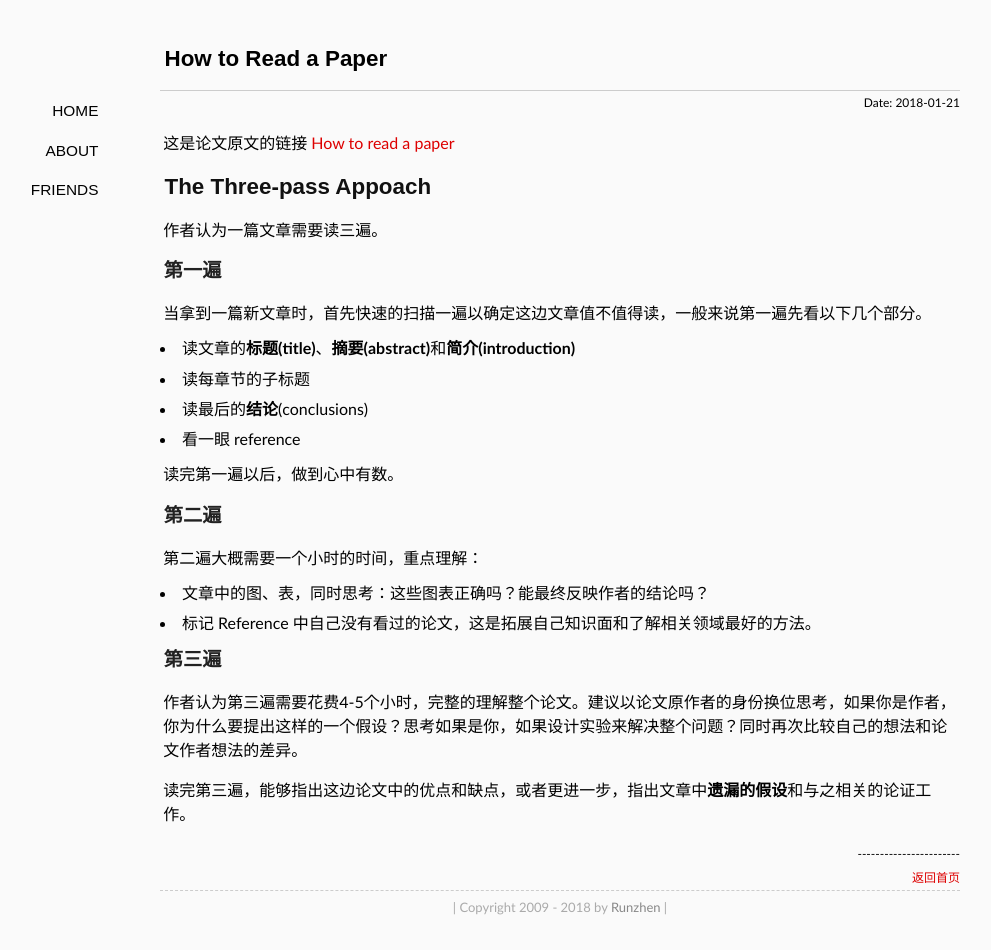
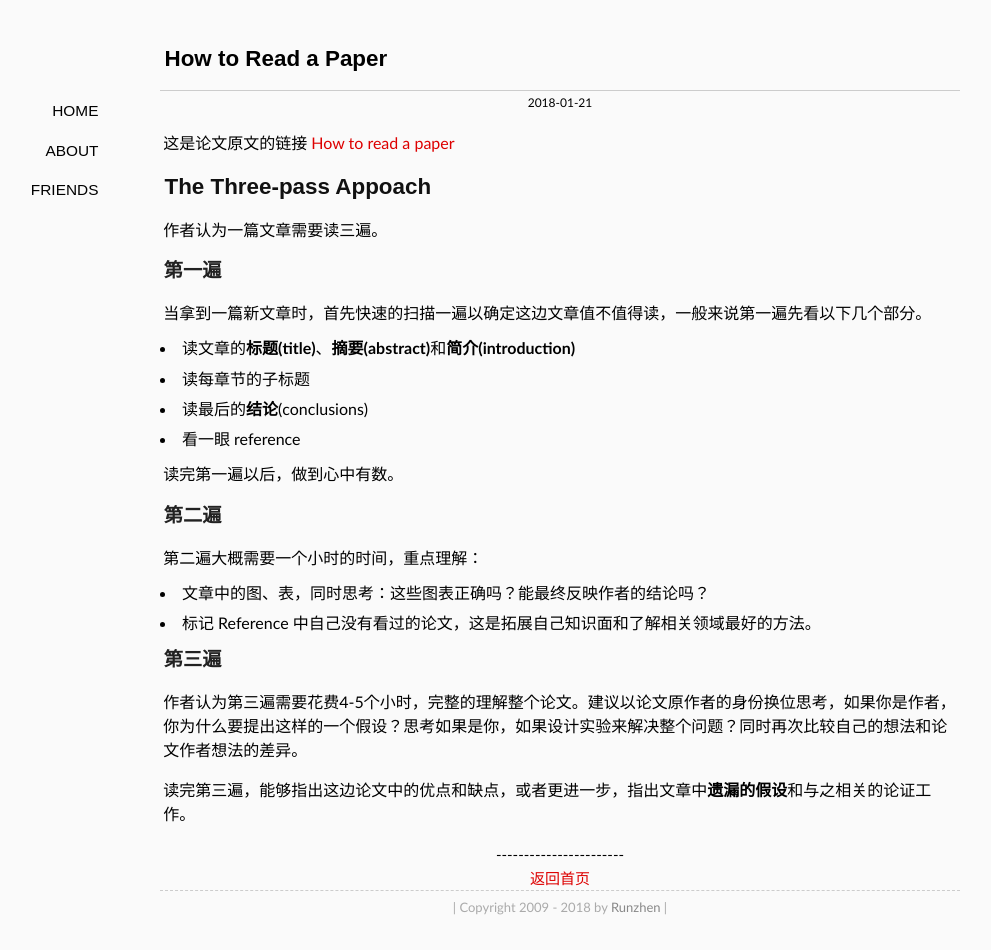
Before and after one commit to shaman7036/runzhen.github.io, a Jekyll site: the page built from _posts/2018-01-21-how-to-read-a-paper.md, in a window 1280 px wide. Shown: the whole page, without its empty margins (80-1071 px from the left). Built offline with Jekyll 4.4.1, drawn with Linux system fonts in a browser that asks for light colours; some web fonts are replaced.

Commit message:
meta_mid   meta_home

```diff
--- a/_layouts/post.html
+++ b/_layouts/post.html
@@ -2,9 +2,9 @@
 layout: default
 ---
 
-<section class="meta">
+<section class="meta_mid">
   <span class="time">
-    <time datetime="{{ page.date | date:"%Y-%m-%d" }}">Date: {{ page.date | date:"%Y-%m-%d" }}</time>
+    <time datetime="{{ page.date | date:"%Y-%m-%d" }}">{{ page.date | date:"%Y-%m-%d" }}</time>
   </span>
 </section>
 
@@ -14,12 +14,10 @@ layout: default
 </section>
 
 
-<section class="meta">
+<section class="meta_home">
 -----------------------
 <br />
-<span class="author">
   <a href="{{ site.url }}">返回首页</a>
-</span>
 <br />
 </section>
 
--- a/media/css/style.css
+++ b/media/css/style.css
@@ -38,6 +38,8 @@ blockquote p{margin:0;padding:.5em 0;}
 .listing-item time{color:#999999;}
 .listing-seperator{font-weight:bold;}
 .meta{text-align:right;font-size:12px;}
+.meta_mid{text-align:center;font-size:12px;}
+.meta_home{text-align:center;font-size:15px;}
 header{padding:.5em 0;border-bottom: 1px solid #cccccc;}
 nav{font-family:"Electrolize",sans-serif;font-size:1.1em;text-transform:uppercase;float:left;margin-left:-12em;width:9em;text-align:right;}
 nav a{display:block;padding:.7em 1em;color:#000000;}
```
